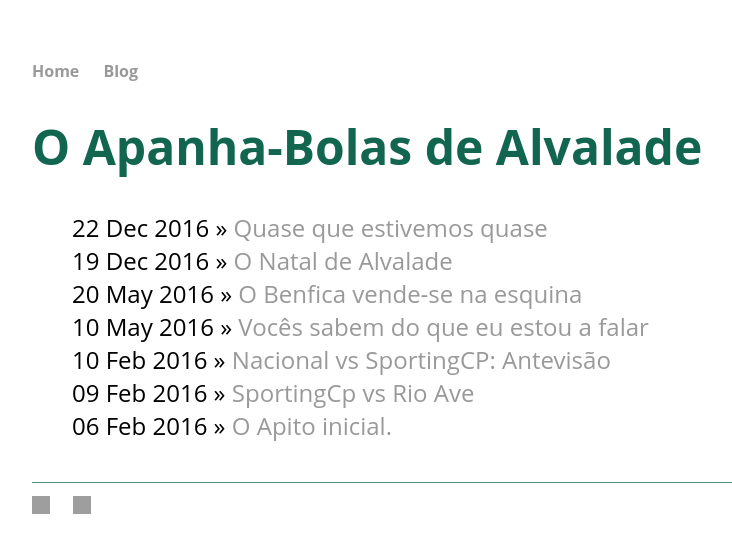
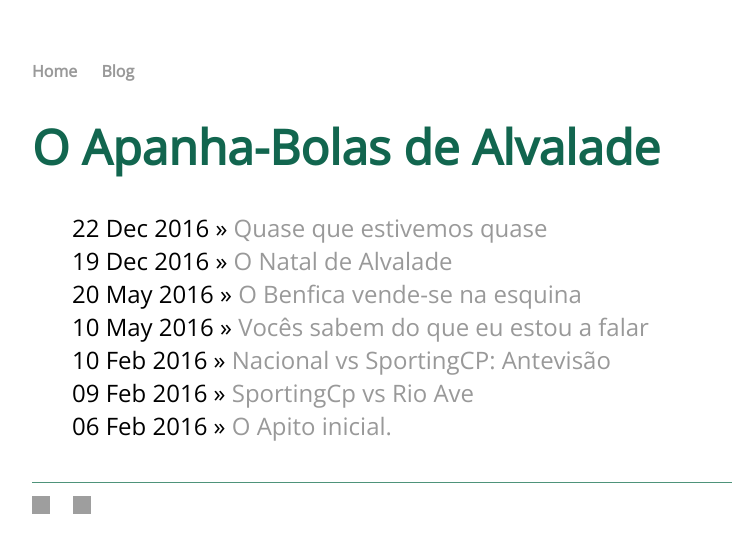
Before and after one commit to oapanhabolasdealvalade/oapanhabolasdealvalade1.github.io, a Jekyll site: the page built from blog/index.html, in a window 1280 px wide. Shown: the top 553 px of the page, without its empty margins (224-956 px from the left). Built offline with Jekyll 4.4.1, drawn with Linux system fonts in a browser that asks for light colours; grey boxes are pictures that could not be loaded.

Commit message:
Update default.html

```diff
--- a/_layouts/default.html
+++ b/_layouts/default.html
@@ -5,7 +5,7 @@
 			<!-- link to main stylesheet -->
 			<link rel="icon" href="https://scontent.flis6-1.fna.fbcdn.net/v/t1.0-9/13620274_1555164981459221_3486381901720168527_n.jpg?oh=4a62af5c6cf7ca731696b4467e4a14d7&oe=58413717">
 			<link rel="stylesheet" type="text/css" href="/css/main.css">
-			<link href="https://fonts.googleapis.com/css?family=Roboto:100" rel="stylesheet">
+			<link href="https://fonts.googleapis.com/css?family=Open+Sans" rel="stylesheet">
 		</head>
 		<body>
 			<nav>
```
